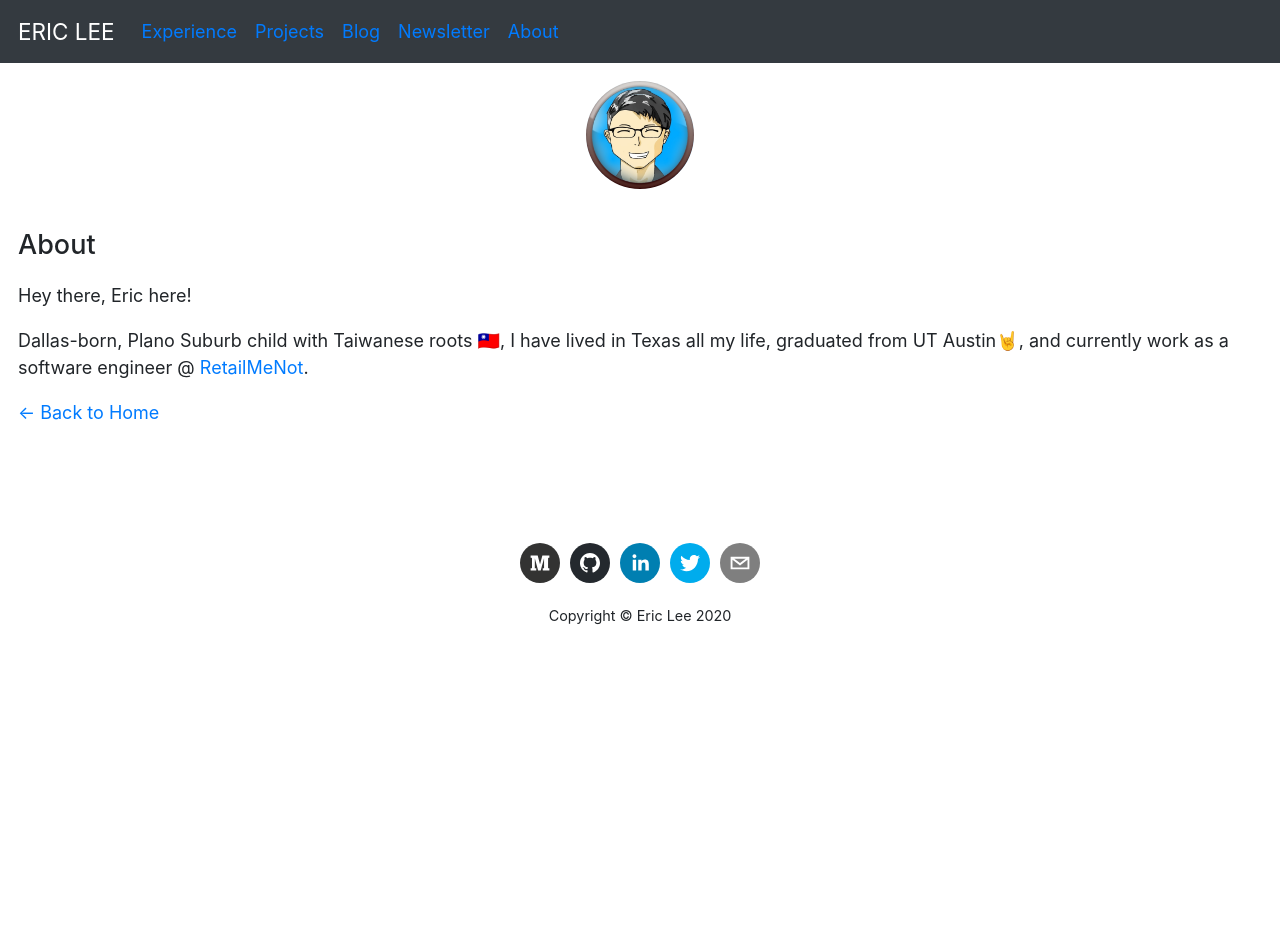
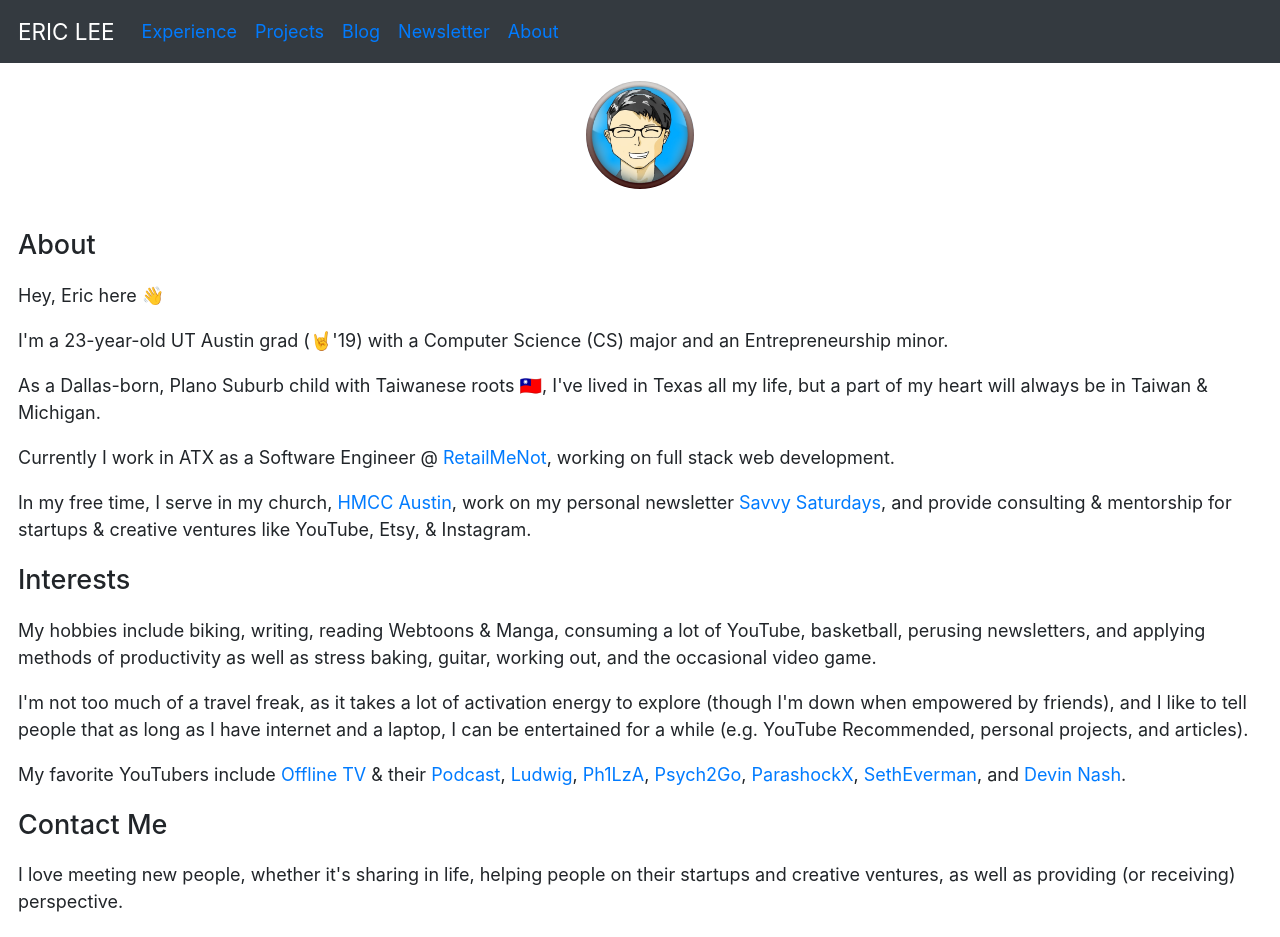
Before and after one commit to theCreedo/ericjmlee-next, a Next.js app: page /about in a window 1280 px wide. Shown: the top 937 px of the page. Before the commit the page ends 800 px from the top, so only its background shows below. Built offline with nearby package versions, Linux system fonts and the light colour scheme.

Commit message:
feat: add more info in about section (resolve #24)

```diff
--- a/pages/about/index.js
+++ b/pages/about/index.js
@@ -14,6 +14,8 @@ export async function getStaticProps() {
 }
 
 export default function About({ allPostsData }) {
+    const yearInMs = 3.15576e+10 // Using a year of 365.25 days (because leap years)
+    const getAge = birthDate => Math.floor((new Date() - new Date(birthDate).getTime()) / 3.15576e+10)
     return (
         <Layout about>
             <Head>
@@ -21,8 +23,19 @@ export default function About({ allPostsData }) {
             </Head>
             <section className={`${utilStyles.divContainer} ${utilStyles.padding1px}`}>
                 <h2 className={utilStyles.headingLg}>About</h2>
-                <p>Hey there, Eric here!</p>
-                <p>Dallas-born, Plano Suburb child with Taiwanese roots 🇹🇼, I have lived in Texas all my life, graduated from UT Austin🤘, and currently work as a software engineer @ <a href='https://www.retailmenot.com/'>RetailMeNot</a>.</p>
+                <p>Hey, Eric here 👋</p>
+                <p>I'm a {getAge('1996-12-21')}-year-old UT Austin grad (🤘'19) with a Computer Science (CS) major and an Entrepreneurship minor.</p>
+                <p>As a Dallas-born, Plano Suburb child with Taiwanese roots 🇹🇼, I've lived in Texas all my life, but a part of my heart will always be in Taiwan & Michigan.</p>
+                <p>Currently I work in ATX as a Software Engineer @ <a href='https://www.retailmenot.com/'>RetailMeNot</a>, working on full stack web development.</p>
+                <p>In my free time, I serve in my church, <a href="https://austin.hmcc.net/">HMCC Austin</a>, work on my personal newsletter <a href="https://ericlee.substack.com/">Savvy Saturdays</a>, and provide consulting & mentorship for startups & creative ventures like YouTube, Etsy, & Instagram.</p>
+                <h2 className={utilStyles.headingLg}>Interests</h2>
+                <p>My hobbies include biking, writing, reading Webtoons & Manga, consuming a lot of YouTube, basketball, perusing newsletters, and applying methods of productivity as well as stress baking, guitar, working out, and the occasional video game.</p>
+                <p>I'm not too much of a travel freak, as it takes a lot of activation energy to explore (though I'm down when empowered by friends), and I like to tell people that as long as I have internet and a laptop, I can be entertained for a while (e.g. YouTube Recommended, personal projects, and articles).</p>
+                <p>My favorite YouTubers include <a href="https://www.youtube.com/c/OfflineTVgg">Offline TV</a> & their <a href="https://www.youtube.com/channel/UCuaIy5fmf85DkOnUUdn4ihQ">Podcast</a>, <a href="https://www.youtube.com/c/Ludwigahgren">Ludwig</a>, <a href="https://www.youtube.com/c/ph1lza">Ph1LzA</a>, <a href="https://www.youtube.com/user/Psych2GoTv">Psych2Go</a>, <a href="https://www.youtube.com/channel/UCKUnB5P0cdfnufPCKkGecqQ">ParashockX</a>, <a href="https://www.youtube.com/user/SethEverman">SethEverman</a>, and <a href="https://www.youtube.com/channel/UCZ1fbizRtEOC3dbiFsVUaCQ">Devin Nash</a>.</p>
+
+                <h2 className={utilStyles.headingLg}>Contact Me</h2>
+                <p>I love meeting new people, whether it's sharing in life, helping people on their startups and creative ventures, as well as providing (or receiving) perspective.</p>
+                <p>Please reach out if you want to chat! Email me @ <a href="mailto:heyericjmlee@gmail.com">heyericjmlee@gmail.com</a> or message me through any social media.</p>
                 <Link href='/'><a>← Back to Home</a></Link>
             </section>
         </Layout >
```
